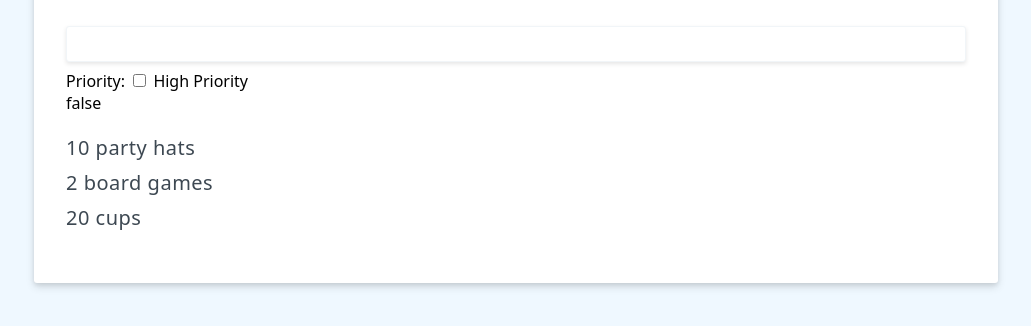
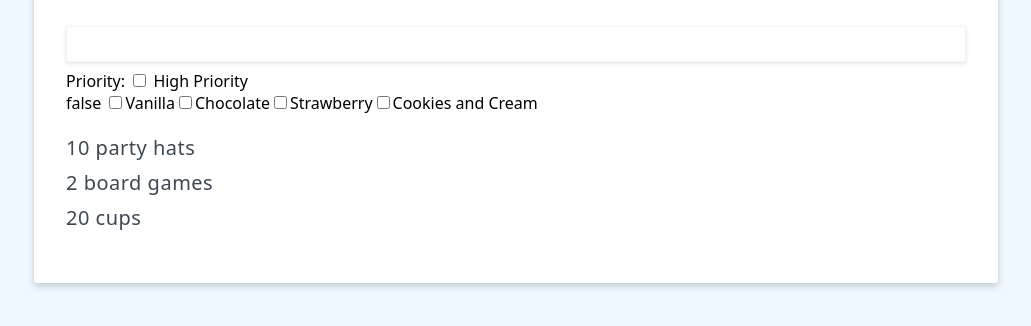
Before and after one commit to cristalfloresbo/shopping-list-vuejs-3, a plain HTML site: page index.html in a window 1280 px wide. Shown: the part 308-634 px from the top of the page, without its empty margins (124-1155 px from the left). Drawn offline with nearby package versions, Linux system fonts and the light colour scheme.

Commit message:
simple mulitple input using type checkbox

```diff
--- a/index.html
+++ b/index.html
@@ -15,6 +15,11 @@
             </label>
             <br>
             {{newItem}}{{newItemHighPriority}}
+
+            <label><input type="checkbox" v-model="iceCreamFlavors" value="vanilla">Vanilla</label>
+            <label><input type="checkbox" v-model="iceCreamFlavors" value="chocolate">Chocolate</label>
+            <label><input type="checkbox" v-model="iceCreamFlavors" value="strawberry">Strawberry</label>
+            <label><input type="checkbox" v-model="iceCreamFlavors" value="cookies and cream">Cookies and Cream</label>
             <ul>
                 <li v-for="item in items" :key="item.id">{{item.label}}</li>
             </ul>
@@ -27,6 +32,7 @@
                         header: 'Shopping List App',
                         newItem: "",
                         newItemHighPriority: false,
+                        iceCreamFlavors: [],
                         items: [
                             {id: 1, label: "10 party hats",},
                             {id: 2, label: "2 board games",},
```
